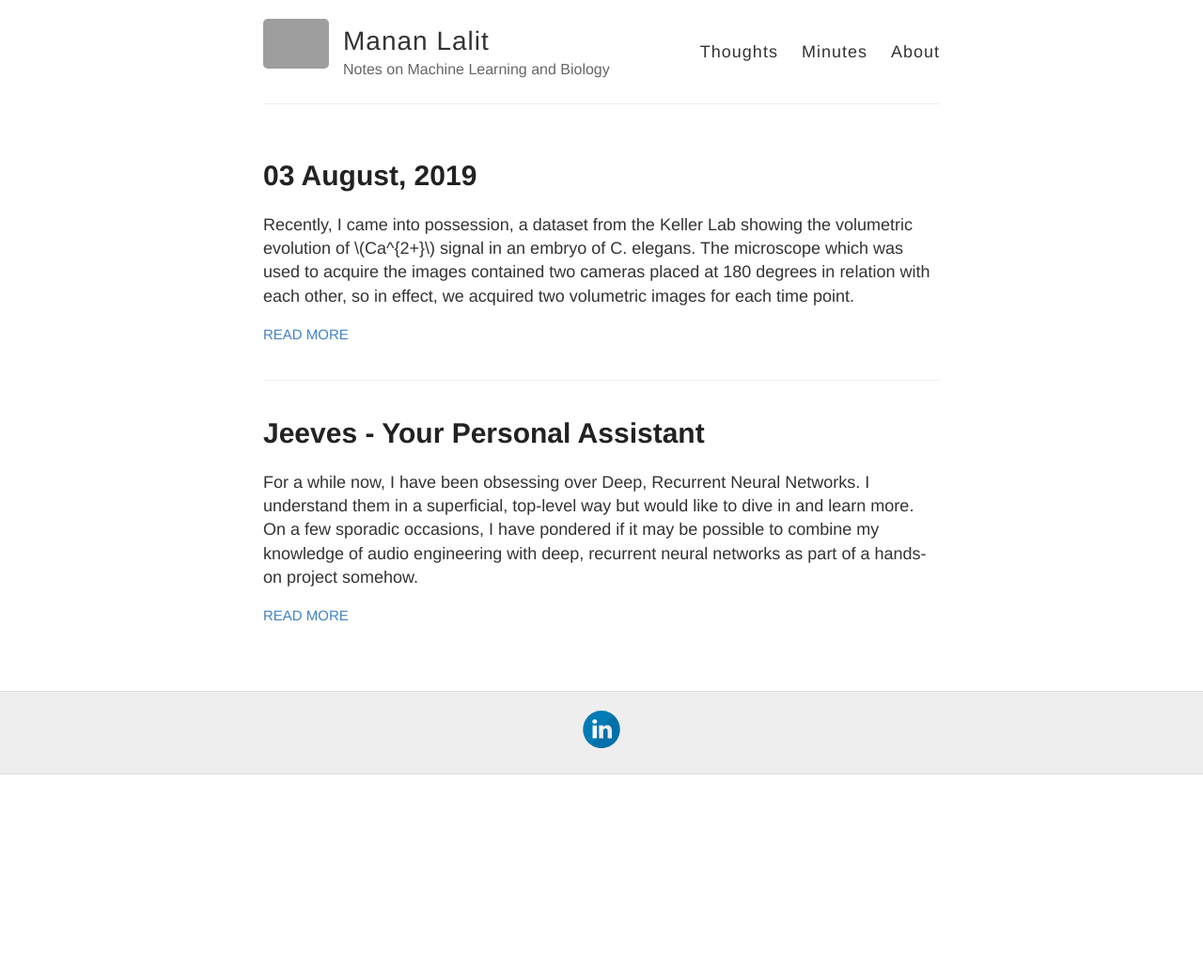
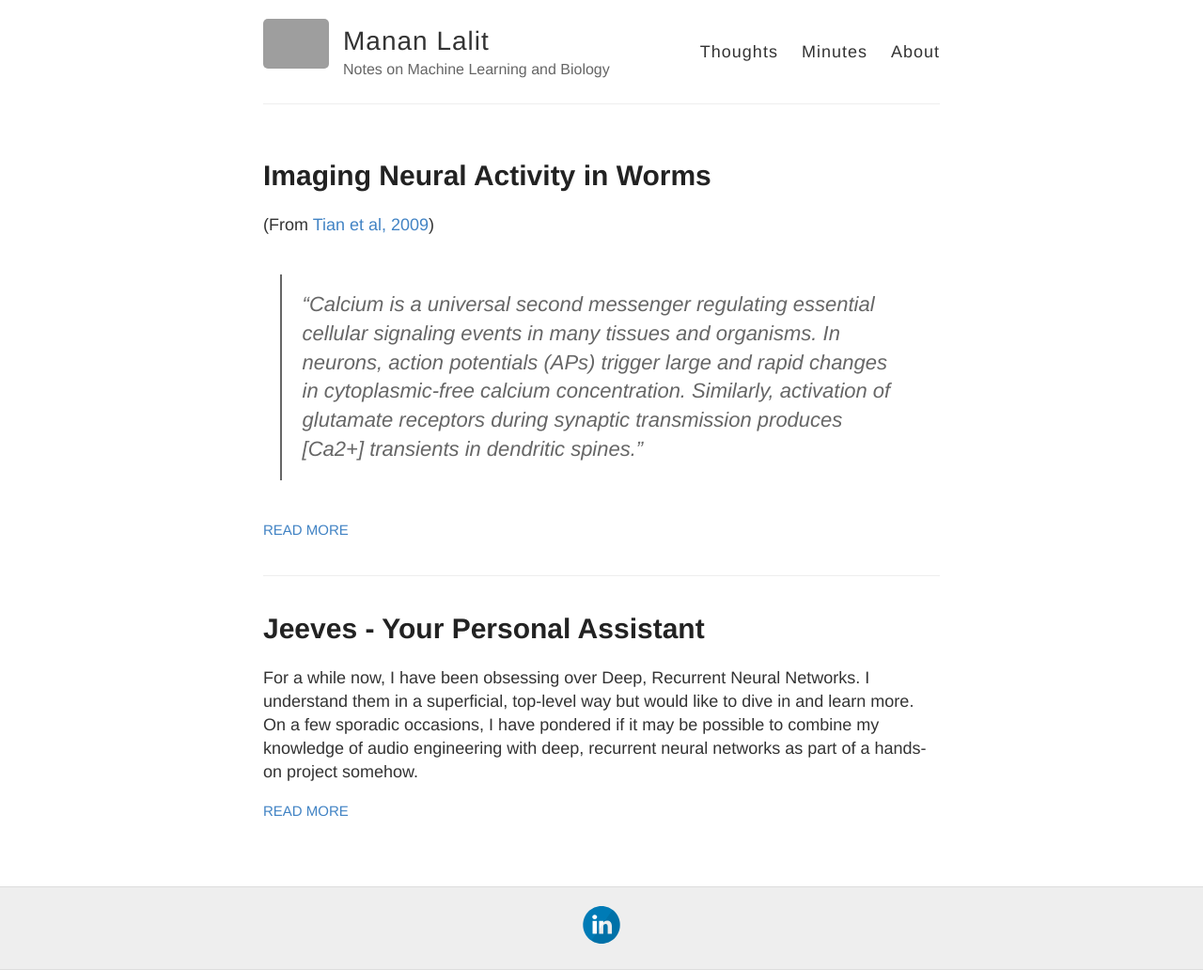
Before and after one commit to malaalam/minuteskeeper, a Jekyll site: the page built from index.html, in a window 1280 px wide. Shown: the whole page at 94% size. Built offline with Jekyll 4.4.1, drawn with Linux system fonts in a browser that asks for light colours; before the commit the page ends 900 px from its top, so only the background shows below that; grey boxes are pictures that could not be loaded.

Commit message:
Added the Introduction from Blog Post

````diff
--- a/_posts/2019-08-03-03_August-2019.md
+++ b/_posts/2019-08-03-03_August-2019.md
@@ -1,15 +1,42 @@
 ---
 layout: post
-title: 03 August, 2019
+title: Imaging Neural Activity in Worms
+categories: Computer Vision
+tags:
+mathjax: true
+comments: true
 ---
 
-Recently, I came into possession, a dataset from the Keller Lab showing the volumetric evolution of $$Ca^{2+}$$ signal in an embryo of C. elegans. The microscope which was used to acquire the images contained two cameras placed at 180 degrees in relation with each other, so in effect, we acquired two volumetric images for each time point.
+(From [Tian et al, 2009](https://www.ncbi.nlm.nih.gov/pmc/articles/pmc2858873/))
+> "Calcium  is  a  universal  second  messenger  regulating  essential cellular   signaling   events   in   many   tissues   and   organisms. In neurons, action potentials (APs) trigger large and rapid changes in cytoplasmic-free calcium concentration. Similarly, activation of  glutamate  receptors  during  synaptic  transmission  produces [Ca2+]  transients  in  dendritic  spines."
 
-Interestingly, since half of the axial length of the embryo is closer to one camera than the other, one can see that the first half of the the first volumetric stack is more in focus for the first camera (referred to as CM02) and the second half of the second volumetric stack is more in focus for the second camera (referred to as CM03).
 
-I thought that I would begin by looking at a subset of the time points (T390 to T399) and test the following denoising approaches:
+Recently, I came into possession, a dataset from the [Keller Lab](https://www.janelia.org/lab/keller-lab) showing the volumetric evolution of $$Ca^{2+}$$ signal in an embryo of *C. elegans*. The microscope which was used to acquire the images contained two cameras placed at 180 degrees in relation with each other, so in effect, we acquired two volumetric images for each time point.
 
-* Noise2Void (Two Channels)
-* Noise2Void (3-D, One Channel)
-* CARE (2-D)
-* Noise2Noise
+Interestingly, since half of the axial length of the embryo is closer to one camera than the other, one can see that the first half of the the first volumetric stack is more in focus for the first camera (referred to as *CM02*) and the second half of the second volumetric stack is more in focus for the second camera (referred to as *CM03*).
+
+I wonder whether the blurring arises as a consequence of the axial properties of the point spread function, on account of spherical aberration or because of scattering through the physical specimen?! Also, are there visual differences between the blur caused by these different mechanisms?
+
+<p float="center"><figure>
+<img src="/images/2019-07-15/CM02_390.gif" width= "300" />
+<img src="/images/2019-07-15/CM03_390.gif" width ="300"/>
+<figcaption>
+[Figure One : From left to right (a) Volumetric image of the embryo acquired using camera CM02. The first half of the z-slices are in focus (b) Volumetric image of the same embryo acquired using camera CM03. The second half of the z-slices are in focus]</figcaption></figure>
+</p>
+
+## Step One
+
+Prior to beginning any training regime, I thought it would be a good idea to have both the images available in the same orientation (and not as mirror images, as can be seen in Figure One). To enable this, I manually picked 5-10 similar looking features from both images and performed an affine transform on the image acquired from CM02 (this would be equivalent to performing a mirroring operation on the image acquired from CM02), using java [code](https://github.com/malaalam/MonitorCalciumSignals/blob/f31fc0bac05e99ebaeb0ff76c0d185f589392fef/src/main/java/bdv/ui/panel/uicomponents/ProcessTimeFrame/RegisterImagesPanel.java#L246) as follows:
+
+```java
+RealRandomAccessible<UnsignedShortType> interpolated = Views.interpolate(Views.extendZero(image), new NLinearInterpolatorFactory<>());
+RealRandomAccessible<UnsignedShortType> transformed = RealViews.affine(interpolated, affineTransform3D);
+RandomAccessibleInterval<UnsignedShortType> rai = Views.interval(Views.raster(transformed), image);
+```
+
+<p float="center"><figure>
+<img src="/images/2019-07-15/CM02_390_flipped.gif" width= "300" />
+<img src="/images/2019-07-15/CM03_390.gif" width ="300"/>
+<figcaption>
+[Figure Two : From left to right (a) Volumetric image of the embryo acquired using camera CM02, flipped about the y-axis and translated (b) Volumetric image of the same embryo acquired using camera CM03]</figcaption></figure>
+</p>
````
